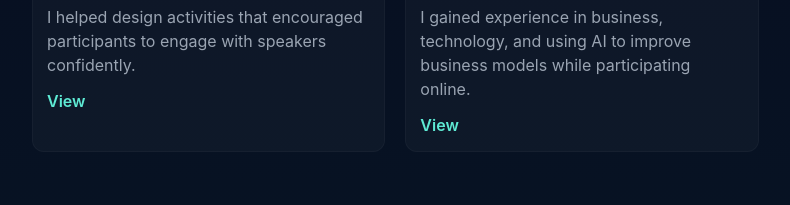
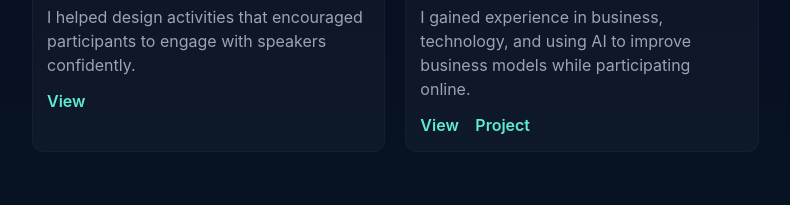
Before and after one commit to thisisrealcd/RESUME, a plain HTML site: page index.html in a window 1280 px wide. Shown: the part 1611-1816 px from the top of the page, without its empty margins (58-848 px from the left). Drawn offline with Linux system fonts and the light colour scheme.

Commit message:
Fix formatting issues in index.html

```diff
--- a/index.html
+++ b/index.html
@@ -119,6 +119,7 @@
             <p>I gained experience in business, technology, and using AI to improve business models while participating online.</p>
             <div class="project-links">
               <a href="assets/cpcupproof.pdf" target="_blank" rel="noopener">View</a>
+              <a href="assets/Ingrent.pdf" target="_blank" rel="noopener">Project</a>
             </div>
           </div>
         </article>
```
